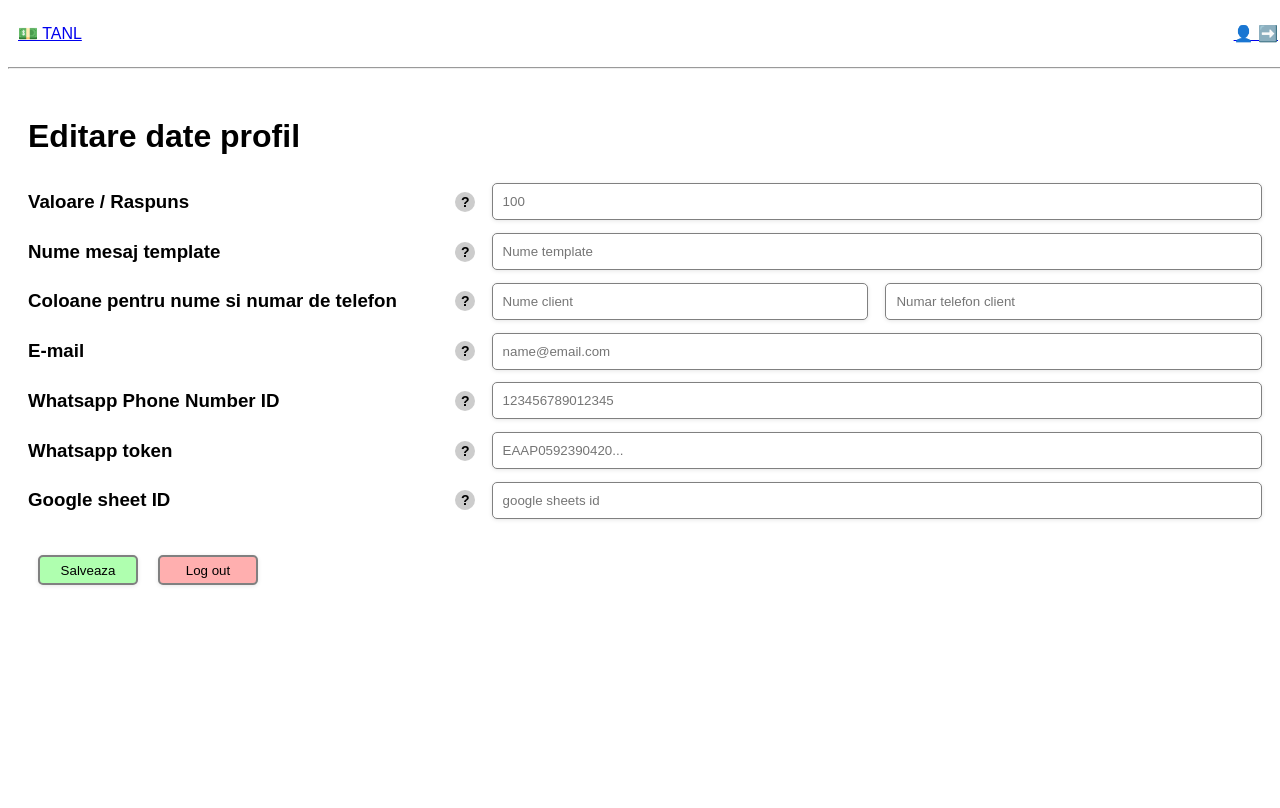
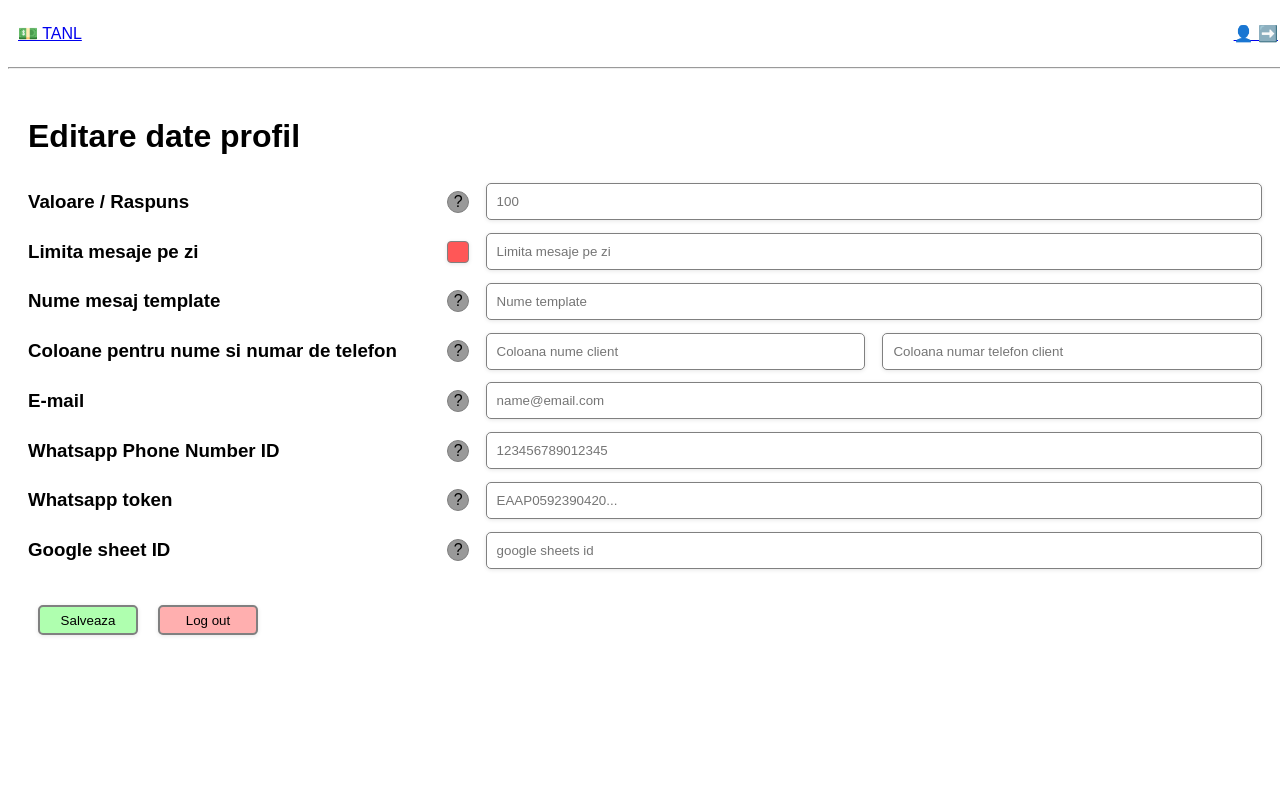
Before and after one commit to Spac3y/Tanl, a Flask app: page /profile in a window 1280 px wide. Run offline with Flask 3, Linux system fonts and the light colour scheme; data that the repository does not hold is empty.

Commit message:
Update initdb.py

```diff
--- a/init/initDB.py
+++ b/init/initDB.py
@@ -59,6 +59,8 @@ def initializeMessageLimitDB():
 			user_id INTEGER PRIMARY KEY,
 			is_on BOOLEAN NOT NULL DEFAULT 0,
 			limit_value INTEGER NOT NULL DEFAULT 1000,
+			current_value INTEGER NOT NULL DEFAULT 0;
+			last_day DATETIME DEFAULT CURRENT_TIMESTAMP NOT NULL,
 			FOREIGN KEY (user_id) REFERENCES users(id) ON DELETE CASCADE
 			);
 		""")
--- a/static/profile/javascript.js
+++ b/static/profile/javascript.js
@@ -1,3 +1,8 @@
+
+document.getElementById('limit-enabled').addEventListener('change', function() {
+	document.getElementById('limit-value').disabled = !this.checked;
+});
+
 
 button_save_changes = document.getElementById("profile-save");
 button_logout = document.getElementById("logout");
--- a/static/profile/style.css
+++ b/static/profile/style.css
@@ -94,7 +94,6 @@ hr {
 	align-items: center;
 }
 
-
 input {
 	width: 40%;
 	text-align: start;
@@ -108,6 +107,8 @@ input {
 button {
 	margin: 10px;
 }
+
+
 
 .bottom {
 	margin-bottom: 20px;
@@ -137,18 +138,15 @@ label {
 
 .tooltip {
 	position: relative;
-	display: inline-block;
-	margin-left: 8px;
-	cursor: pointer;
-	background-color: #ccc;
-	color: #000;
-	font-weight: bold;
-	border-radius: 50%;
+	display: inline-flex;
+	align-items: center;
+	justify-content: center;
 	width: 20px;
 	height: 20px;
-	text-align: center;
-	line-height: 20px;
-	font-size: 14px;
+	cursor: pointer;
+	border: 1px solid grey;
+	border-radius: 50%;
+	background-color: #999999;
 }
 
 .tooltip .tooltiptext {
@@ -188,3 +186,17 @@ label {
 	display: flex;
 	flex-direction: row;
 }
+
+.tooltip input[type="checkbox"] {
+	appearance: none;
+	width: 100%;
+	height: 100%;
+	border: 1px solid grey;
+	border-radius: 4px;
+	background-color: #ff5757;
+	cursor: pointer;
+}
+
+.tooltip input[type="checkbox"]:checked {
+	background-color: #84ff57;
+}
--- a/templates/profile/index.html
+++ b/templates/profile/index.html
@@ -35,6 +35,13 @@
 			<input id="profile-price-per-lead" type="number" placeholder="100">
 		</div>
 		<div class="wrapper">
+			<h3>Limita mesaje pe zi</h3>
+			<div class="tooltip" id="tooltip-checkbox">
+				<input type="checkbox" id="limit-enabled">
+			</div>
+			<input type="number" id="limit-value" class="limit-value" placeholder="Limita mesaje pe zi" min="1">
+		</div>
+		<div class="wrapper">
 			<h3>Nume mesaj template</h3>
 			<div class="tooltip">?
 				<span class="tooltiptext"> Acesta reprezinta numele template-ului pentru mesajele automate. Se editeaza din panoul meta</span>
@@ -47,8 +54,8 @@
 				<span class="tooltiptext"> Acesta valori corespund cu coloanele din google sheets unde sunt primite numele clientelor respectiv numerele lor de telefon</span>
 			</div>
 			<div class="double-input">
-				<input id="profile-column-name" type="text" placeholder="Nume client">
-				<input id="profile-column-phone" type="text" placeholder="Numar telefon client">
+				<input id="profile-column-name" type="text" placeholder="Coloana nume client">
+				<input id="profile-column-phone" type="text" placeholder="Coloana numar telefon client">
 			</div>
 		</div>
 		<div class="wrapper">
```
Also changed, not shown: 1 other file.
